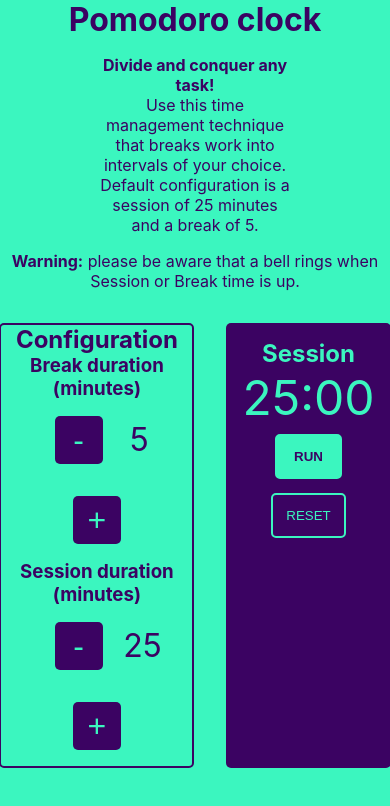
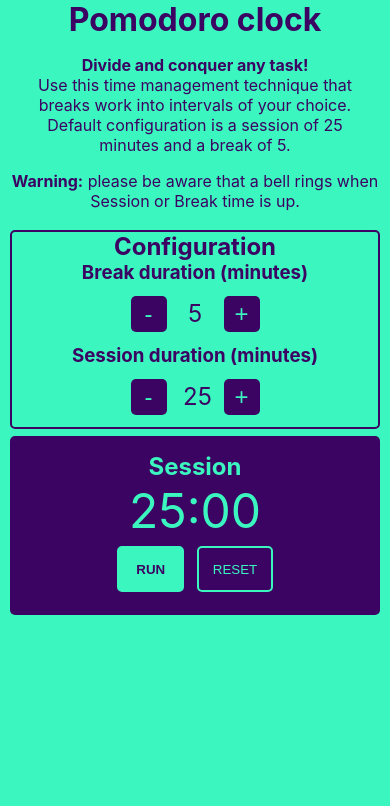
Before and after one commit to jboisseur/mini_projects, a React (Create React App) app in the folder pomodoro/: page / in a window 390 px wide. Shown: the top 806 px of the page. Built offline with nearby package versions, Linux system fonts and the light colour scheme.

Commit message:
Handle small screens

```diff
--- a/pomodoro/package.json
+++ b/pomodoro/package.json
@@ -1,4 +1,5 @@
 {
+  "homepage": "http://kjzngby.cluster029.hosting.ovh.net/pomodoro",
   "name": "pomodoro",
   "version": "0.1.0",
   "private": true,
--- a/pomodoro/src/App.scss
+++ b/pomodoro/src/App.scss
@@ -81,3 +81,30 @@ button:hover {
 #time-left {
   font-size: xxx-large;
 }
+
+// Small screens
+@media screen and (max-width: 500px) {
+  .Introduction {
+    width: 90vw;
+  }
+
+  .App {
+      flex-wrap: wrap;
+      width: 99vw;
+      min-width: 99vw;
+  }
+
+  .config-component, .session-component {
+    margin: 0.2em;
+    width: 95vw;
+    min-width: 95vw;
+  }
+
+  .config-component button {
+    font-size: x-large;
+  }
+
+  #break-length, #session-length {
+    font-size: x-large;
+  }
+}
```
Also changed, not shown: 1 other file (tests, documents, lock files or other folders).
